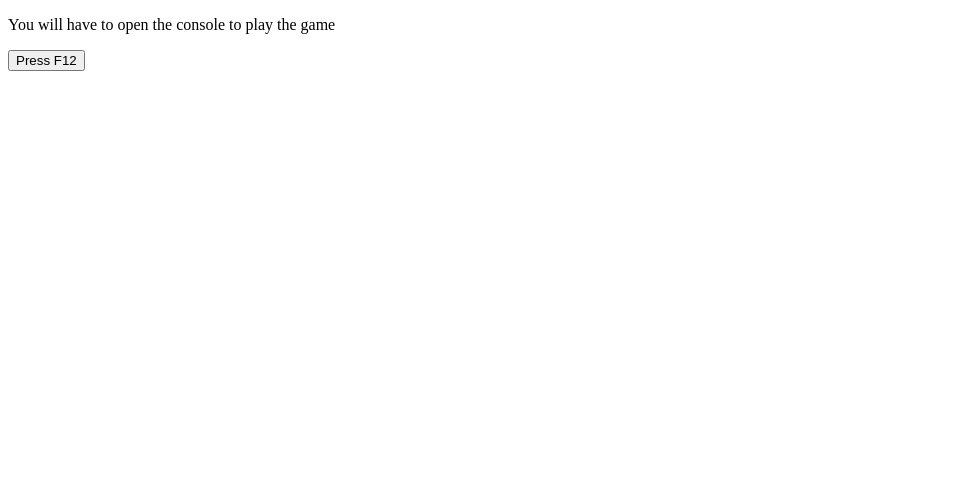
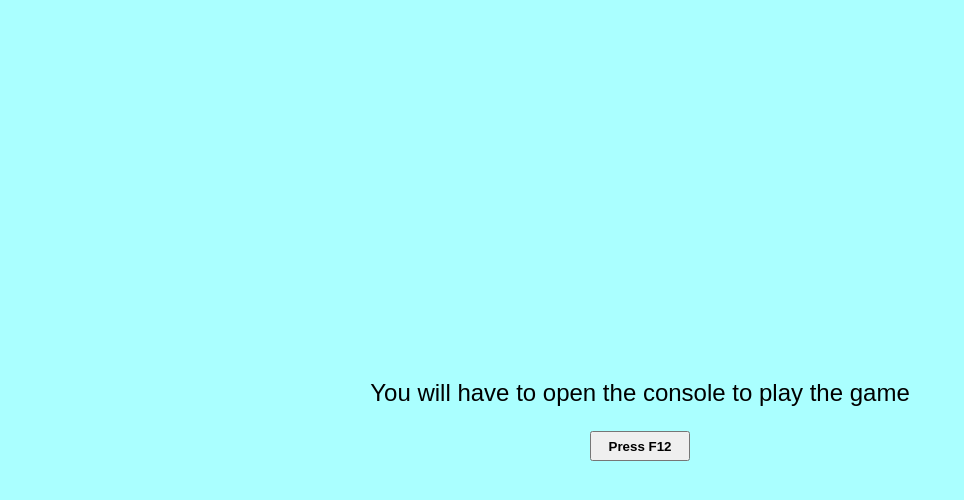
Before and after one commit to Mr-Haywhy/Rock_Paper_Scissors_Js, a plain HTML site: page index.html in a window 1280 px wide. Shown: the whole page, without its empty margins (0-964 px from the left). Drawn offline with Linux system fonts and the light colour scheme.

Commit message:
Added CSS
I Added some lines of CSS to the HTML page.

```diff
--- a/index.html
+++ b/index.html
@@ -5,6 +5,25 @@
     <meta name="viewport" content="width=device-width, initial-scale=1.0" />
     <script src="script.js" defer></script>
     <title>Document</title>
+    <style>
+      body {
+        font-family: sans-serif;
+        font-size: x-large;
+        background-color: #aff;
+        display: flex;
+        flex-direction: column;
+        justify-content: center;
+        align-items: center;
+        height: 100vh;
+      }
+
+      button {
+        padding: 20;
+        font-weight: 800;
+        height: 30px;
+        width: 100px;
+      }
+    </style>
   </head>
   <body>
     <p>You will have to open the console to play the game</p>
```
